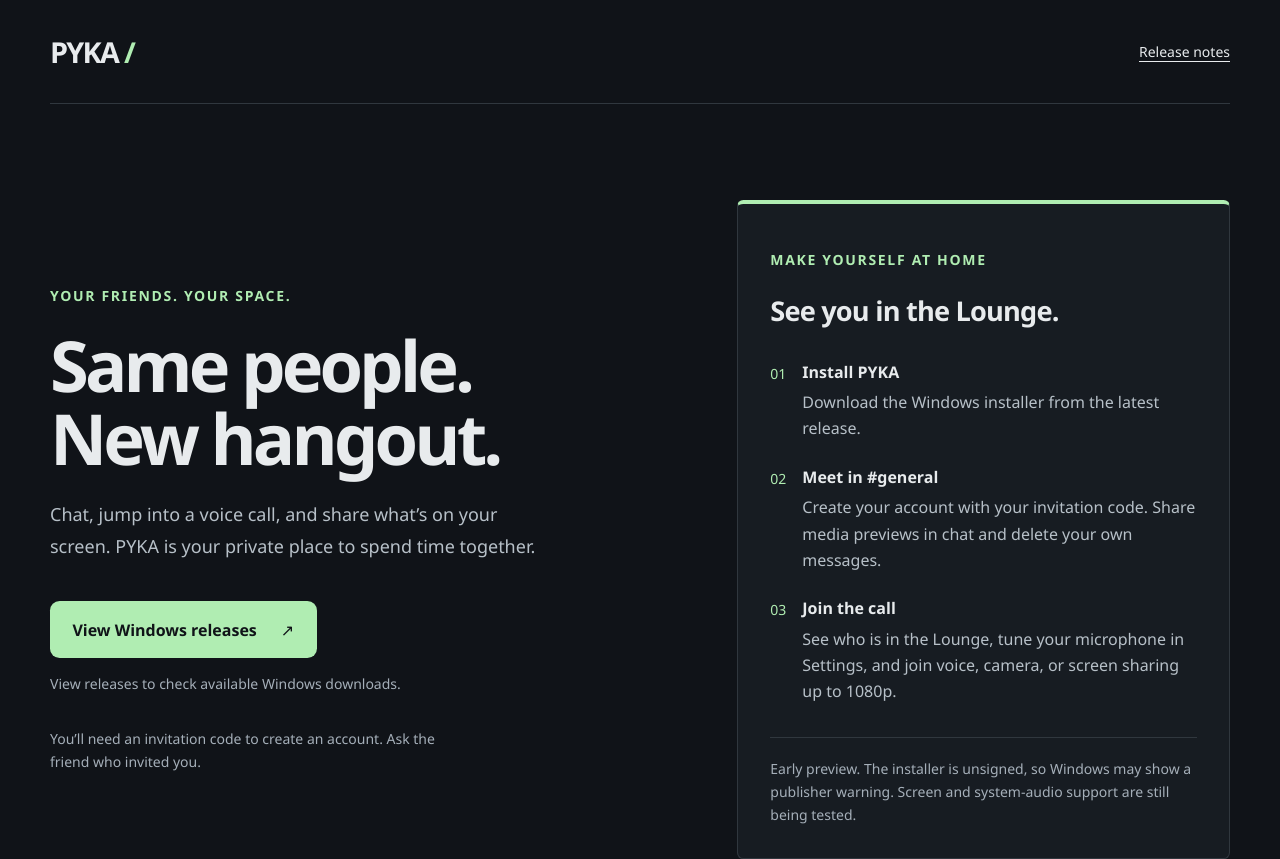
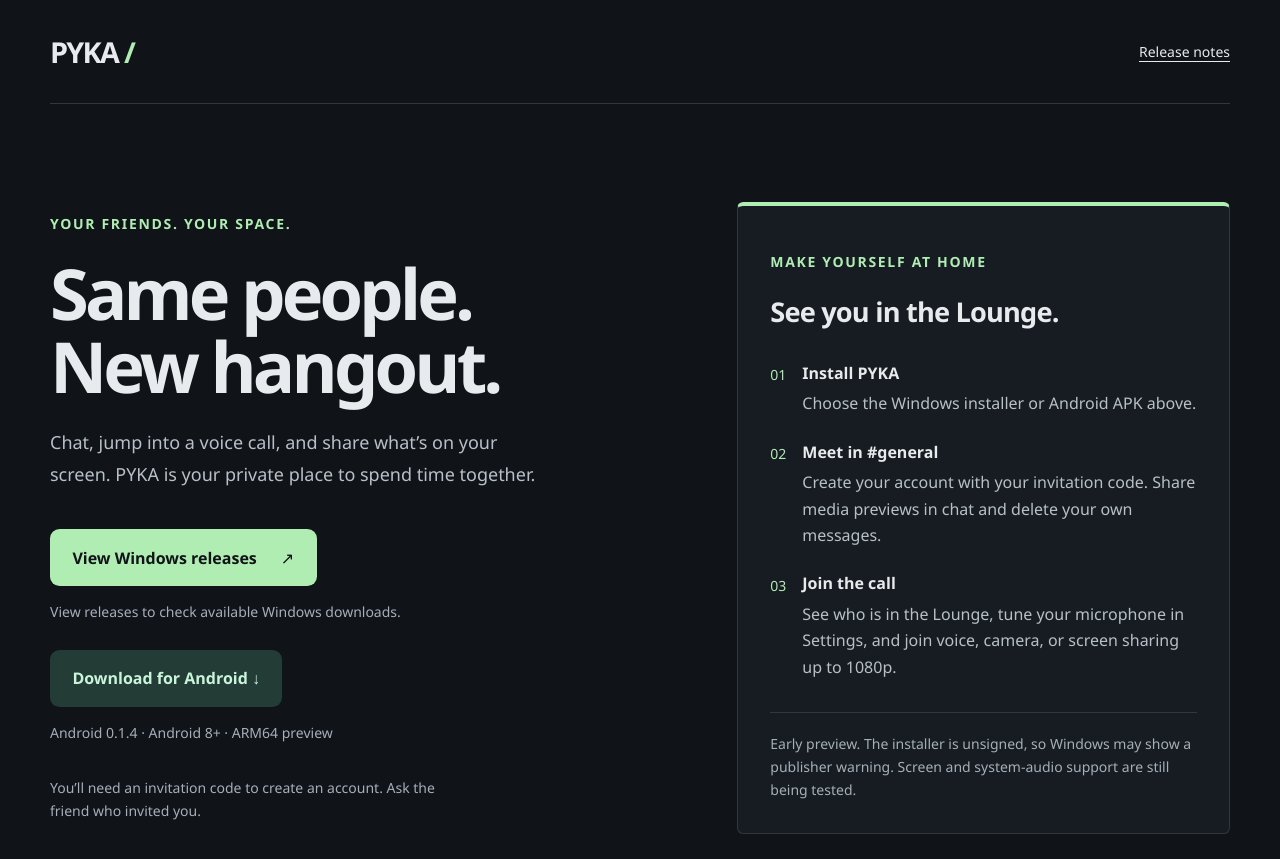
Before and after one commit to EnzoB123/pyka-downloads, a plain HTML site: page site/index.html in a window 1280 px wide. Shown: the top 859 px of the page. Drawn offline with Linux system fonts and the light colour scheme; no server answers.

Commit message:
Add Android preview download and v0.1.7 release notes

```diff
--- a/site/index.html
+++ b/site/index.html
@@ -3,7 +3,7 @@
   <head>
     <meta charset="utf-8">
     <meta name="viewport" content="width=device-width, initial-scale=1">
-    <meta name="description" content="Download PYKA for Windows. A private place for friends to chat, call, and share their screens.">
+    <meta name="description" content="Download PYKA for Windows and Android. A private place for friends to chat, call, and share their screens.">
     <meta name="theme-color" content="#101318">
     <title>Download PYKA</title>
     <link rel="stylesheet" href="./styles.css">
@@ -18,6 +18,8 @@
         <p class="description">Chat, jump into a voice call, and share what’s on your screen. PYKA is your private place to spend time together.</p>
         <a class="download" id="download" href="https://github.com/EnzoB123/pyka-downloads/releases">View Windows releases <span aria-hidden="true">↗</span></a>
         <p class="release-status" id="release-status" role="status">Windows 64-bit · Preview</p>
+        <a class="download android-download" href="https://github.com/EnzoB123/pyka-downloads/releases/download/android-v0.1.4/PYKA-Android-0.1.4-test-arm64-v8a.apk">Download for Android ↓</a>
+        <p class="release-status">Android 0.1.4 · Android 8+ · ARM64 preview</p>
         <noscript><p>Open Windows releases to find the latest installer.</p></noscript>
         <p class="note">You’ll need an invitation code to create an account. Ask the friend who invited you.</p>
       </section>
@@ -25,7 +27,7 @@
         <p class="eyebrow">MAKE YOURSELF AT HOME</p>
         <h2 id="setup-title">See you in the Lounge.</h2>
         <ol>
-          <li><div><h3>Install PYKA</h3><p>Download the Windows installer from the latest release.</p></div></li>
+          <li><div><h3>Install PYKA</h3><p>Choose the Windows installer or Android APK above.</p></div></li>
           <li><div><h3>Meet in #general</h3><p>Create your account with your invitation code. Share media previews in chat and delete your own messages.</p></div></li>
           <li><div><h3>Join the call</h3><p>See who is in the Lounge, tune your microphone in Settings, and join voice, camera, or screen sharing up to 1080p.</p></div></li>
         </ol>
--- a/site/styles.css
+++ b/site/styles.css
@@ -27,3 +27,5 @@
 footer { border-top: 1px solid #30373e; display: flex; justify-content: space-between; gap: 1rem; padding-block: 1.5rem; color: #a5afb9; line-height: 1.7; }
 @media (max-width: 850px) { main { gap: 3rem; grid-template-columns: 1fr; padding-block: 3rem; } .intro { max-width: 36rem; } }
 @media (max-width: 480px) { header, main, footer { width: calc(100% - 2rem); } .setup { padding: 1.4rem; } footer { flex-direction: column; } .download { width: 100%; } }
+
+.android-download { margin-top: 12px; background: #233c35; color: #c9f5dc; }
```
Also changed, not shown: 2 other files.
